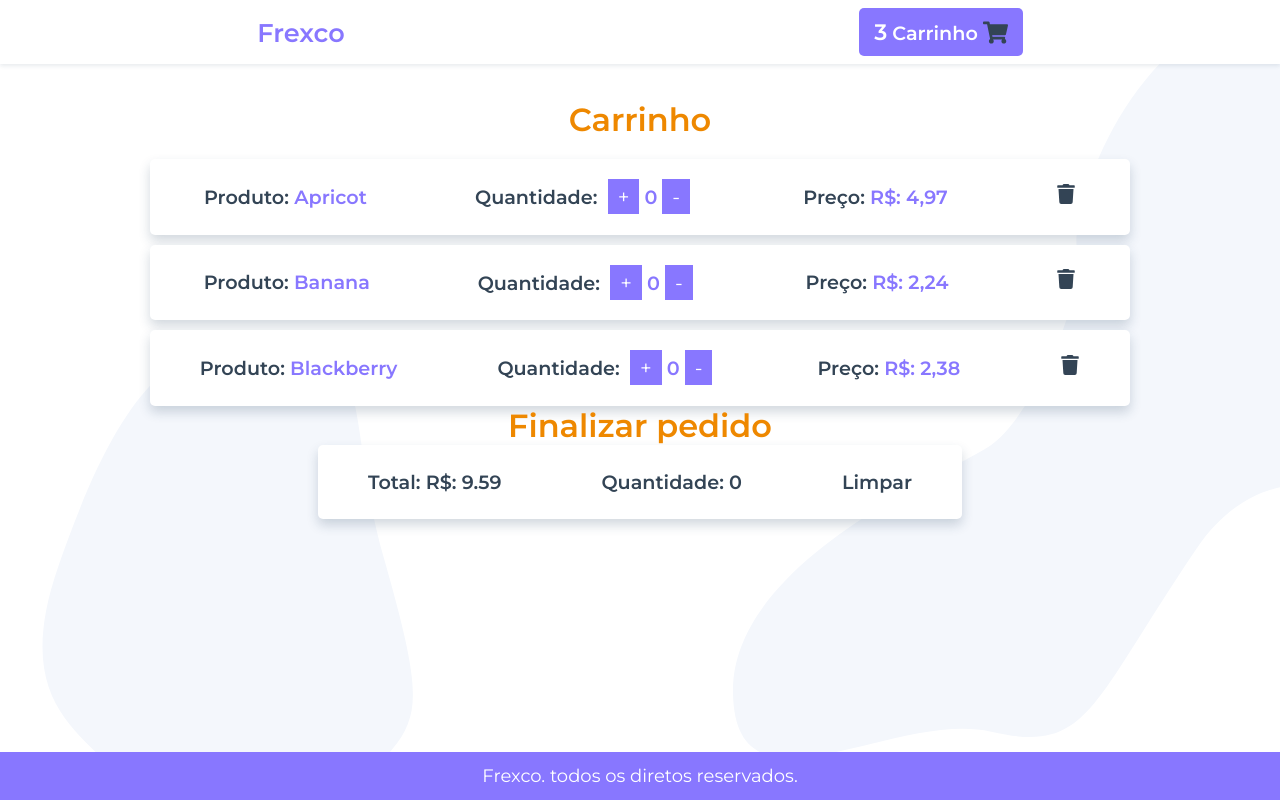
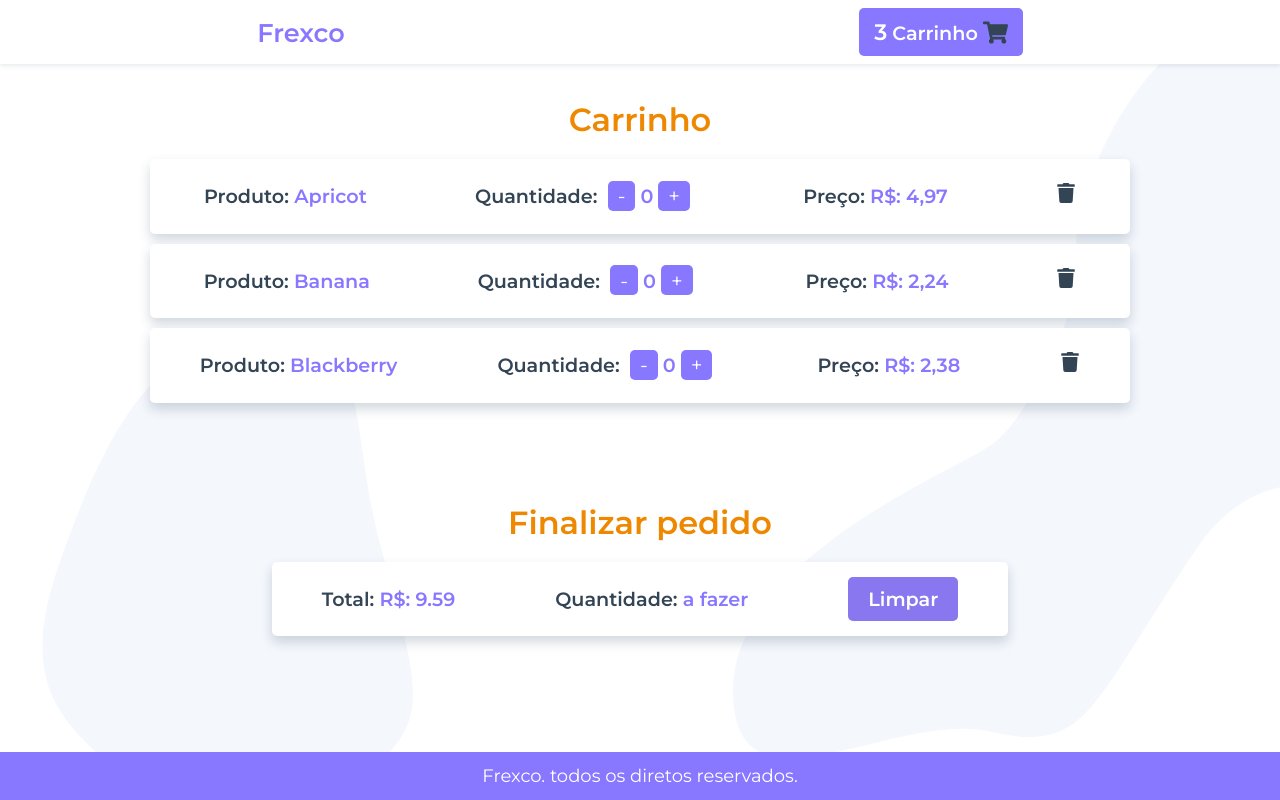
Before and after one commit to MateusAmorim/frexco, a React (Create React App) app: page /Carrinho in a window 1280 px wide. Built offline with nearby package versions, Linux system fonts and the light colour scheme.

Commit message:
pausa pra malhar

```diff
--- a/src/Components/Carrinho/Carrinho.js
+++ b/src/Components/Carrinho/Carrinho.js
@@ -32,13 +32,11 @@ const Carrinho = () => {
     );
   };
 
-  const quantidadeTotal = () => {
-    setQuantidade(0);
-  };
+  const quantidadeTotal = () => {};
 
   React.useEffect(() => {
     setTotal(precoTotal());
-    quantidadeTotal();
+    quantidadeTotal(setQuantidade('a fazer'));
   }, [carrinho]);
 
   return (
@@ -54,16 +52,14 @@ const Carrinho = () => {
                     Produto: <span>{cart.name}</span>
                   </li>
                   <li>
-                    Quantidade: <button>+</button>
+                    Quantidade: <button>-</button>
                     <span>0</span>
-                    <button>-</button>
+                    <button>+</button>
                   </li>
                   <li>
                     Preço: <span>{cart.preco}</span>
                   </li>
                   <li>
-                    {/* <CarrinhoSvg handleRemove={() => cart.index === index && console.log('remover' + cart.index, index)} /> */}
-                    {/* handleRemove={([...carrinho], carrinho.splice(index, 1))} */}
                     <svg
                       onClick={() => deleteItem(cart)}
                       width="20px"
@@ -88,9 +84,15 @@ const Carrinho = () => {
             <div className="finalizar">
               <h1>Finalizar pedido</h1>
               <ul>
-                <li>Total: R$: {total}</li>
-                <li>Quantidade: {quantidade}</li>
-                <li onClick={() => clearItem()}>Limpar</li>
+                <li>
+                  Total: <span className="total">{`R$: ${total}`}</span>
+                </li>
+                <li>
+                  Quantidade: <span>{quantidade}</span>
+                </li>
+                <li className="limpar" onClick={() => clearItem()}>
+                  <span className="limpar">Limpar</span>
+                </li>
               </ul>
             </div>
           </div>
--- a/src/Components/Carrinho/Carrinho.style.js
+++ b/src/Components/Carrinho/Carrinho.style.js
@@ -54,14 +54,32 @@ const CarrinhoStyle = styled.div`
           button {
             border: none;
             background-color: #87f;
-            padding: 5px 10px;
+            padding: 2.5px 10px;
             color: #fff;
             font-size: 1.275rem;
             margin: 0 5px;
+            border-radius: 5px;
           }
           @media only screen and (max-width: 800px) {
             padding: 25px 50px;
           }
+        }
+      }
+    }
+    .finalizar {
+      margin-top: 100px;
+      h1 {
+        margin-bottom: 20px;
+      }
+      span {
+        color: #87e;
+        &.limpar {
+          background-color: #87e;
+          cursor: pointer;
+          color: #fff;
+          border-radius: 5px;
+          padding: 10px 20px;
+          transition: all 0.2s;
         }
       }
     }
```
